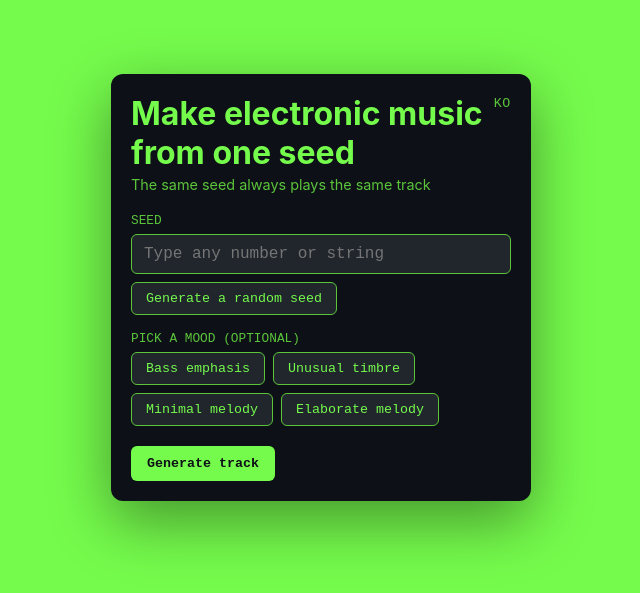
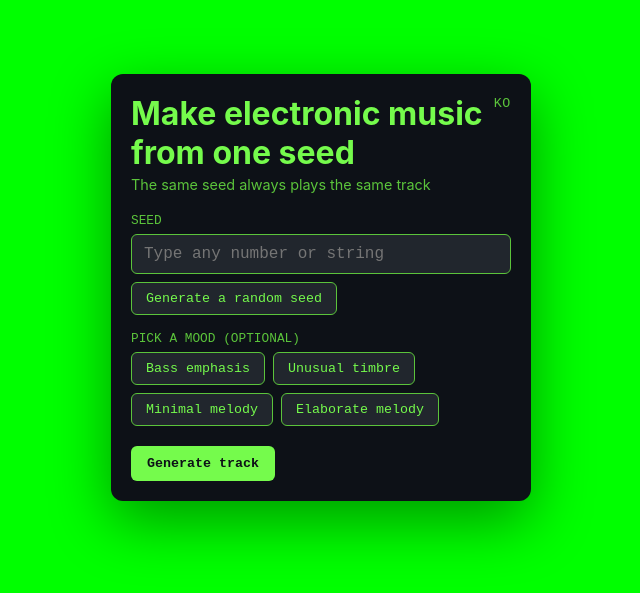
Before and after one commit to htjworld/krachwerk, a React (Vite) app: page / in a window 1280 px wide. Shown: the part 113-706 px from the top of the page, without its empty margins (319-959 px from the left). Built offline with nearby package versions, Linux system fonts and the light colour scheme.

Commit message:
fix: 브라우저 크롬 색 동기화를 원본(kkm.html)처럼 body 배경색 직접 토글로 교체
meta theme-color는 사파리 탭바 색과 무관했다. body.style.backgroundColor를
5초마다 바꾸는 방식으로 바꾸고 초록도 #00ff00으로 맞춘다.

```diff
--- a/src/App.tsx
+++ b/src/App.tsx
@@ -32,15 +32,15 @@ function AppContent() {
   const [receivedLocalKit, setReceivedLocalKit] = useState(false);
 
   useEffect(() => {
-    const meta = document.querySelector('meta[name="theme-color"]');
-    if (!meta || window.matchMedia("(prefers-reduced-motion: reduce)").matches) return;
-    const colors = ["#cccccc", "#75fb4c"];
+    // kraftwerk.com/KKM/kkm.html 원본 그대로: body 배경색을 5초마다 직접 바꾼다.
+    // 사파리는 이 body 배경색을 탭바/툴바 색으로 그대로 반영한다.
+    const colors = ["#cccccc", "#00ff00"];
+    document.body.style.backgroundColor = colors[0];
+    if (window.matchMedia("(prefers-reduced-motion: reduce)").matches) return;
     let i = 0;
-    meta.setAttribute("content", colors[0]);
-    // .ambient-bg의 10s step-end 애니메이션과 같은 5초 간격으로 브라우저 크롬(사파리 탭바 등) 색을 맞춘다.
     const id = setInterval(() => {
       i = (i + 1) % colors.length;
-      meta.setAttribute("content", colors[i]);
+      document.body.style.backgroundColor = colors[i];
     }, 5000);
     return () => clearInterval(id);
   }, []);
--- a/src/ui/theme.css
+++ b/src/ui/theme.css
@@ -2,8 +2,6 @@
   --bg-device: #0d1117;
   --fg-device: #75fb4c;
   --fg-device-dim: #5bc43b;
-  --bg-ambient-a: #cccccc;
-  --bg-ambient-b: #75fb4c;
   --accent-blue: #58a6ff;
   --panel: #21262d;
   --playhead: #3a3a3a;
@@ -39,24 +37,10 @@ button {
   align-items: center;
   justify-content: center;
   padding: 24px 16px;
-  /* step-end라 크로스페이드 없이 5초마다 딱딱 끊어서 바뀐다. */
-  animation: krachwerk-ambient 10s step-end infinite;
-}
-
-@keyframes krachwerk-ambient {
-  0% {
-    background-color: var(--bg-ambient-a);
-  }
-  50% {
-    background-color: var(--bg-ambient-b);
-  }
-}
-
-@media (prefers-reduced-motion: reduce) {
-  .ambient-bg {
-    animation: none;
-    background-color: var(--bg-ambient-a);
-  }
+  /* 실제 배경색은 App.tsx에서 document.body.style.backgroundColor를 5초마다 직접 바꾼다
+     (사파리가 body 배경색을 탭바 색으로 그대로 반영하기 때문). 이 div는 투명하게 둬서
+     비친다. */
+  background-color: transparent;
 }
 
 .device-stack {
```
